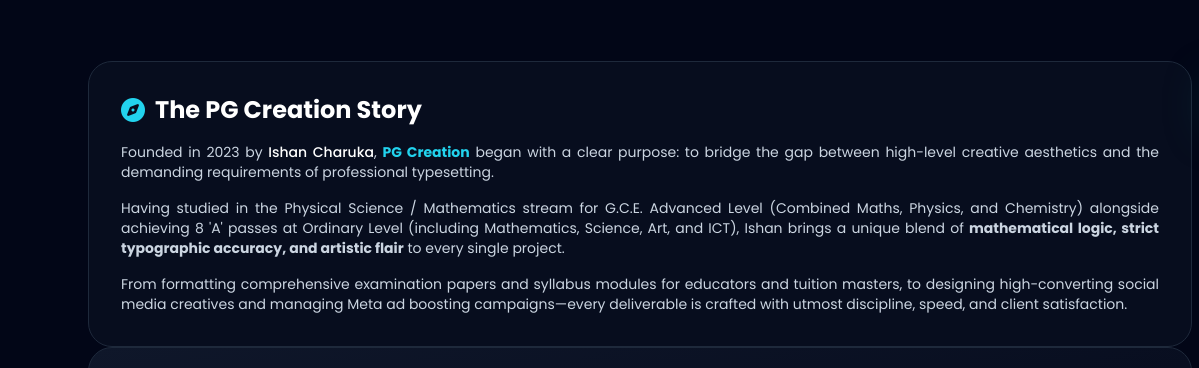
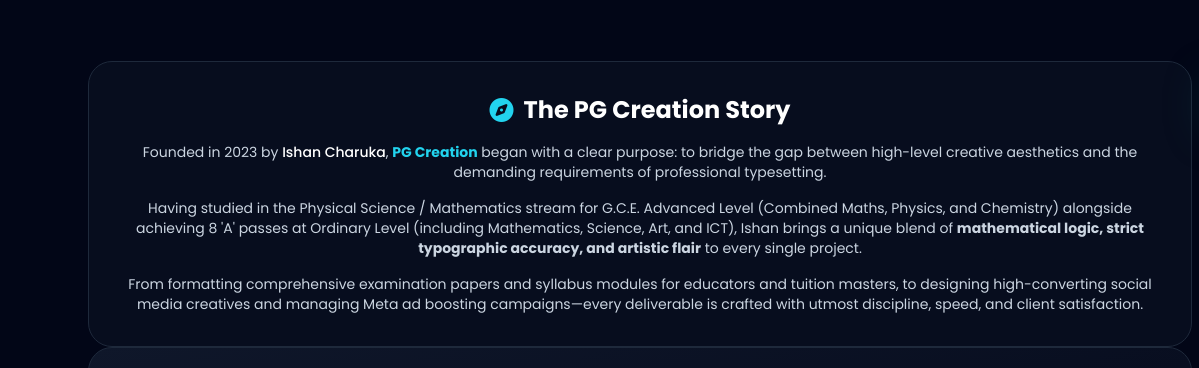
Before and after one commit to ischaruka-blip/ishan-web, a plain HTML site: page about.html in a window 1280 px wide. Shown: the part 672-1040 px from the top of the page, 0-1199 px from the left. Drawn offline with nearby package versions, Linux system fonts and the light colour scheme.

Commit message:
Update about.html

```diff
--- a/about.html
+++ b/about.html
@@ -141,11 +141,11 @@
             </div>
 
             <!-- STORY & PHILOSOPHY -->
-           <div class="lg:col-span-7 bg-slate-900/40 border border-slate-800 p-6 sm:p-8 rounded-3xl">
-                    <h2 class="text-xl sm:text-2xl font-bold text-white mb-4 flex items-center gap-2.5">
+           <div class="lg:col-span-7 bg-slate-900/40 border border-slate-800 p-6 sm:p-8 rounded-3xl text-center">
+                    <h2 class="text-xl sm:text-2xl font-bold text-white mb-4 flex items-center justify-center gap-2.5">
                         <i class="fa-solid fa-compass text-cyan-400"></i> The PG Creation Story
                     </h2>
-                    <div class="space-y-4 text-xs sm:text-sm text-slate-300 leading-relaxed text-justify">
+                    <div class="space-y-4 text-xs sm:text-sm text-slate-300 leading-relaxed text-center">
                         <p>
                             Founded in 2023 by <span class="text-white font-medium">Ishan Charuka</span>, <strong class="text-cyan-400">PG Creation</strong> began with a clear purpose: to bridge the gap between high-level creative aesthetics and the demanding requirements of professional typesetting.
                         </p>
```
